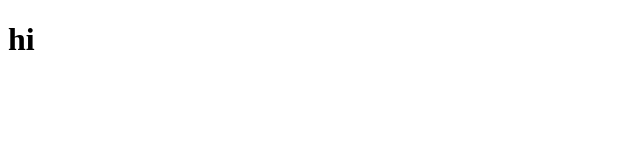
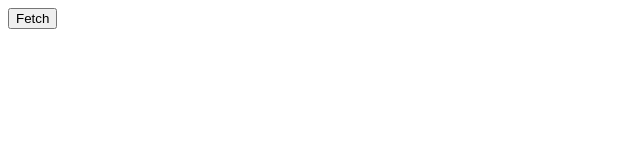
Before and after one commit to metafield/TS-React-Redux, a React (Create React App) app: page / in a window 1280 px wide. Shown: the top 160 px of the page, without its empty margins (0-640 px from the left). Built offline with nearby package versions, Linux system fonts and the light colour scheme.

Commit message:
lists todos

```diff
--- a/src/components/App.tsx
+++ b/src/components/App.tsx
@@ -9,8 +9,23 @@
 }
 
 class _App extends React.Component<AppProps> {
+  onButtonClick = (): void => {
+    this.props.fetchTodos();
+  };
+
+  renderList(): JSX.Element[] {
+    return this.props.todos.map(todo => {
+      return <div key={todo.id}>{todo.title}</div>;
+    });
+  }
+
   render() {
-    return <h1>hi</h1>;
+    return (
+      <>
+        <button onClick={this.onButtonClick}>Fetch</button>
+        {this.renderList()}
+      </>
+    );
   }
 }
 
```
